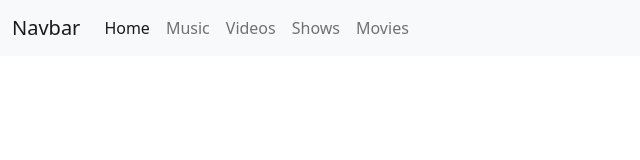
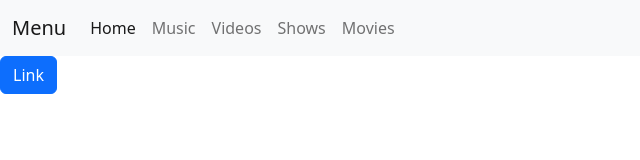
Before and after one commit to Russell250/sample, a plain HTML site: page page5.html in a window 1280 px wide. Shown: the whole page, without its empty margins (0-640 px from the left). Drawn offline with nearby package versions, Linux system fonts and the light colour scheme.

Commit message:
Update page5.html

```diff
--- a/page5.html
+++ b/page5.html
@@ -3,7 +3,7 @@
 
 <nav class="navbar navbar-expand-lg bg-light">
   <div class="container-fluid">
-    <a class="navbar-brand" href="#">Navbar</a>
+    <a class="navbar-brand" href="#">Menu</a>
     <button class="navbar-toggler" type="button" data-bs-toggle="collapse" data-bs-target="#navbarNav" aria-controls="navbarNav" aria-expanded="false" aria-label="Toggle navigation">
       <span class="navbar-toggler-icon"></span>
     </button>
@@ -28,5 +28,6 @@
     </div>
   </div>
 </nav>
+ <a class="btn btn-primary" href="https://www.netflix.com/browse?jbv=81161828" role="button">Link</a>
   <script src="https://cdn.jsdelivr.net/npm/bootstrap@5.2.0/dist/js/bootstrap.bundle.min.js" integrity="sha384-A3rJD856KowSb7dwlZdYEkO39Gagi7vIsF0jrRAoQmDKKtQBHUuLZ9AsSv4jD4Xa" crossorigin="anonymous"></script>
 </html>
```
